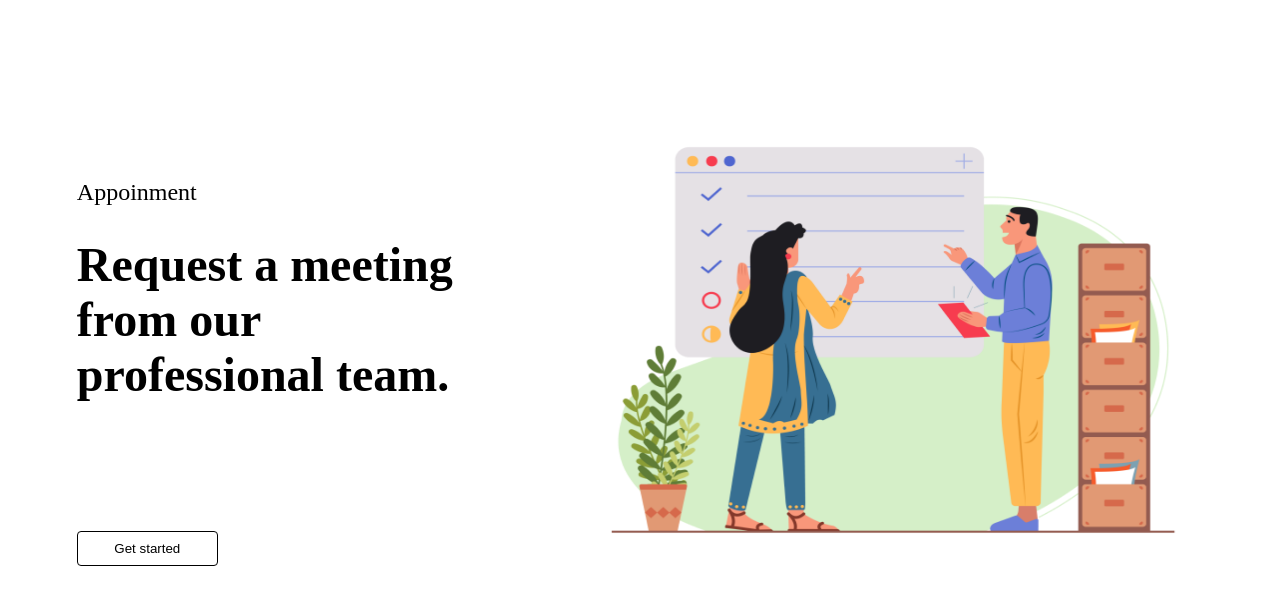
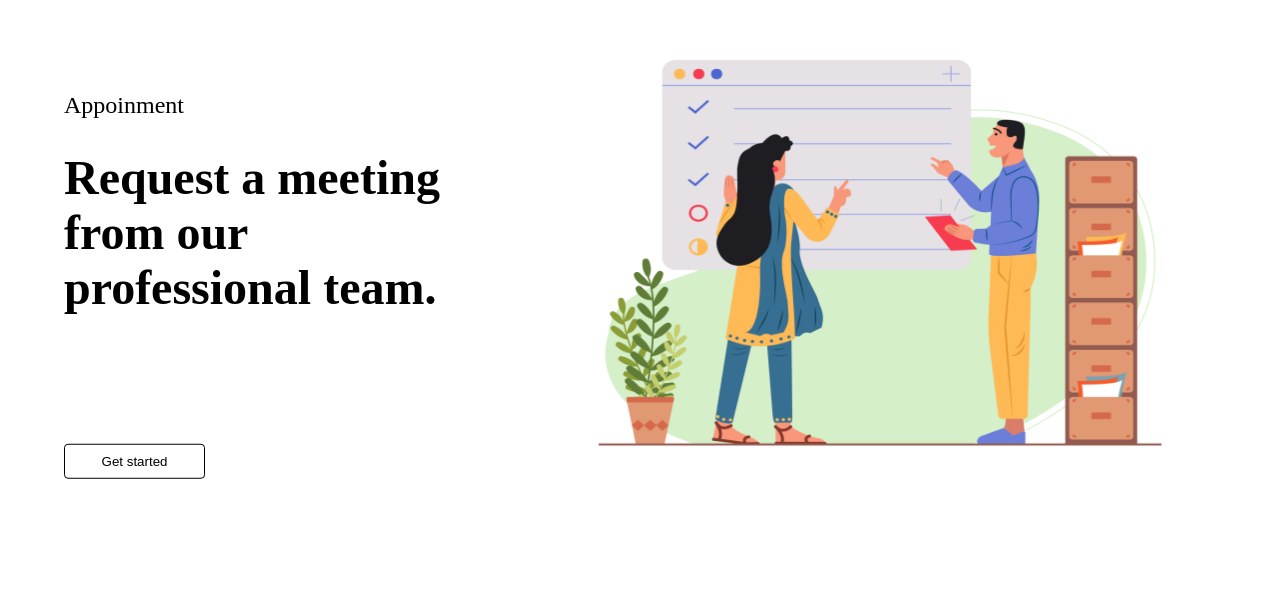
Before and after one commit to kubilaycakmak/attendence-frontend, a React (Create React App) app: page / in a window 1280 px wide. Shown: the part 164-768 px from the top of the page. Built offline with nearby package versions, Linux system fonts and the light colour scheme.

Commit message:
commit for modifying the page

```diff
--- a/src/component/Appointment-Header/AppointmentHeader.module.scss
+++ b/src/component/Appointment-Header/AppointmentHeader.module.scss
@@ -7,14 +7,14 @@
 .container {
     position: absolute;
     top: 20%;
+    overflow: hidden;
 
     @media (min-width: 768px) and (max-width: 1248px) {
         width: 100%;
         display: grid;
         grid-template-columns: 25% 31%;
         grid-template-rows: 7% 26% 1%;
-        margin-top: 20%;
-        margin-left: 7%;
+        transform: translate(5%,15%);
     }
 
     @media (min-width: 1249px)  {
@@ -22,8 +22,7 @@
         display: grid;
         grid-template-columns: 33% 24%;
         grid-template-rows: 10% 29% 1%;
-        margin-top: 20%;
-        margin-left: 6%;
+        transform: translate(5%,15%);
     }
     }
 
```
